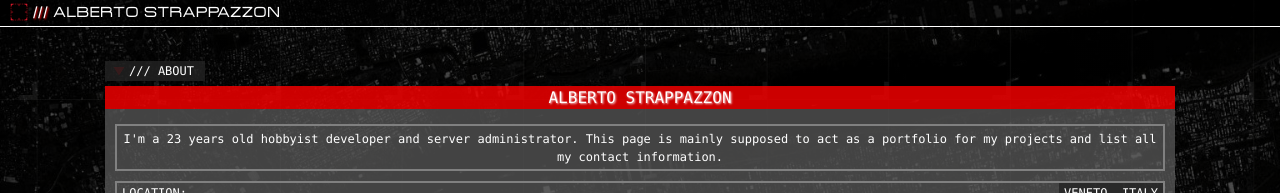
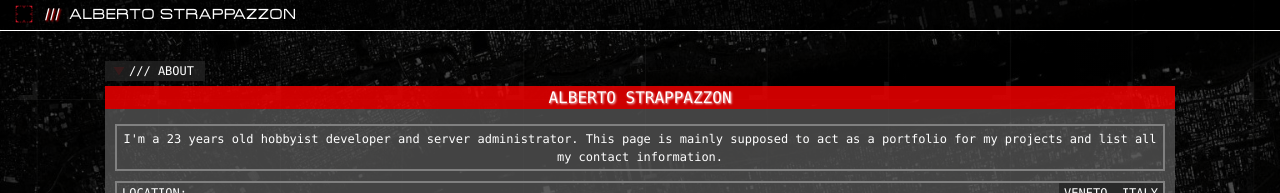
Before and after one commit to Strappazzon/www, a Jekyll site: the page built from index.html, in a window 1280 px wide. Shown: the top 193 px of the page. Built offline with Jekyll 4.4.1, drawn with Linux system fonts in a browser that asks for light colours.

Commit message:
Change padding and margin

```diff
--- a/static/css/common.scss
+++ b/static/css/common.scss
@@ -122,7 +122,7 @@ header {
 		margin-bottom: 3rem;
 		color: inherit;
 		background-color: rgba(0, 0, 0, 0.6);
-		padding: 5px 10px 5px 10px;
+		padding: 7px 15px;
 		border-bottom: 1px solid #fff;
 	}
 	.logo {
@@ -131,10 +131,16 @@ header {
 		}
 		img {
 			margin-top: -2px;
+			margin-right: 7px;
 			vertical-align: middle;
 		}
 		.fs {
 			text-shadow: 1px 1px 2px #ff0000;
+		}
+		span {
+			&:last-child {
+				margin-left: 4px;
+			}
 		}
 	}
 	.links {
@@ -145,15 +151,20 @@ header {
 			font-size: 14px;
 			line-height: 1.75;
 		}
-		a:link,
-		a:visited {
-			color: #fff;
-			text-decoration: none;
-		}
-		a:hover,
-		a:active {
-			color: #ccc;
-			text-decoration: none;
+		a {
+			&:link,
+			&:visited {
+				color: #fff;
+				text-decoration: none;
+			}
+			&:hover,
+			&:active {
+				color: #ccc;
+				text-decoration: none;
+			}
+			&:last-child {
+				margin-right: 3px;
+			}
 		}
 	}
 }
```
